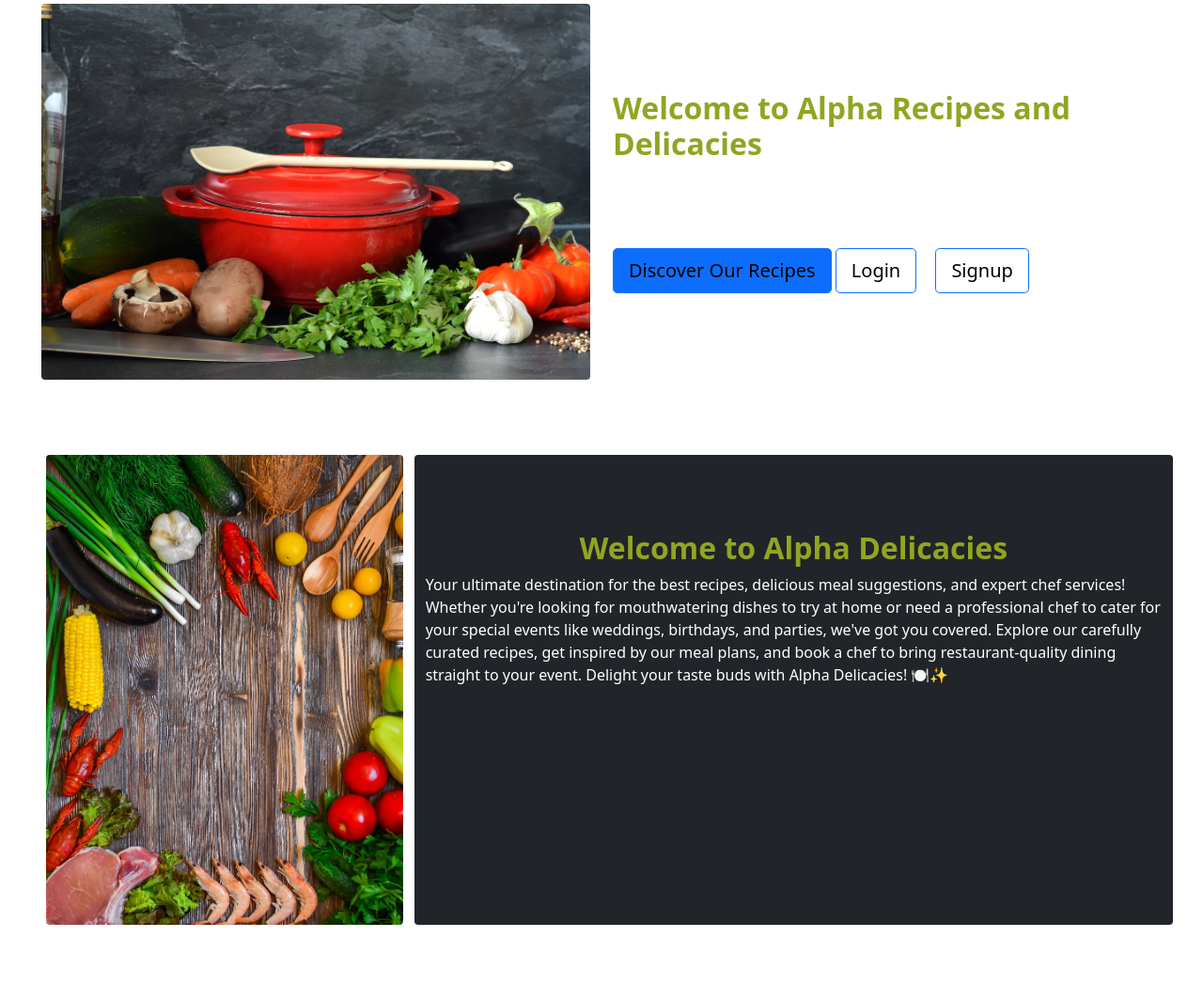
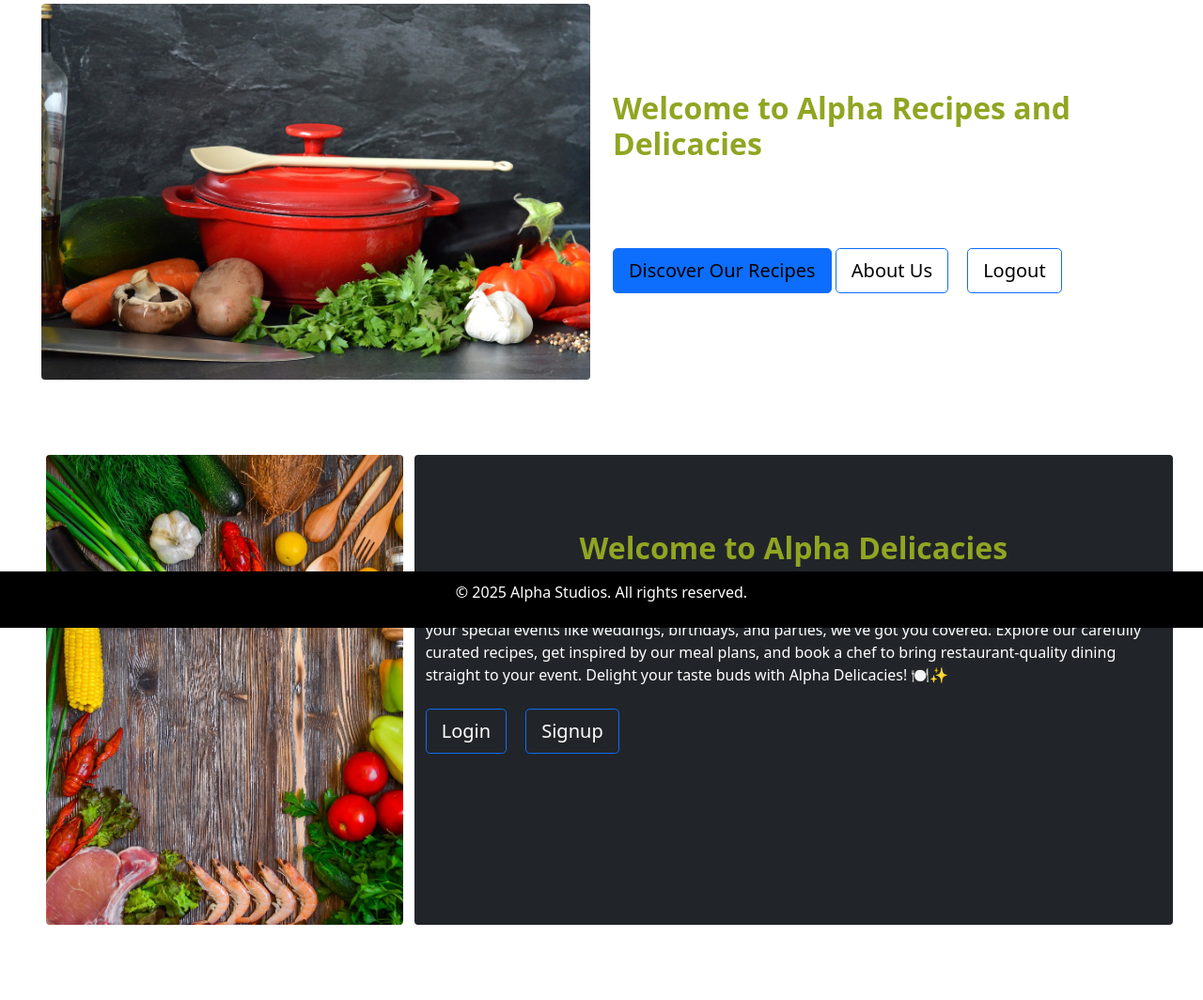
Before and after one commit to Ghalib92/Scola, a Django app: page / in a window 1280 px wide. Shown: the part 132-1196 px from the top of the page at 94% size. Before the commit the page ends 1116 px from the top, so only its background shows below. Run offline with Django 5.2, Linux system fonts and the light colour scheme.

Commit message:
Second commit

```diff
--- a/Recipes/my_meal/static/css/main.css
+++ b/Recipes/my_meal/static/css/main.css
@@ -213,33 +213,19 @@ h1 {
     background-color: #000;
     color: #fff;
     text-align: center;
+    position: absolute;
+
+    padding: 10px;
+    position: fixed;
 }
 
-.footer h5 {
-    font-weight: bold;
-}
-
-.footer-link {
-    color: #aaa;
-    text-decoration: none;
-    transition: color 0.3s;
-}
-
-.footer-link:hover {
-    color: #fff;
-}
-
-.footer-social {
-    font-size: 24px;
-    margin: 0 10px;
-    color: #aaa;
-    transition: color 0.3s;
-}
-
-.footer-social:hover {
-    color: #fff;
-}
+.registration{
+    position: absolute;
+    align-items: center;
+    justify-content: center
 
 
-
-/* Responsive Adjustments */
+}
+.home-div{
+    margin-bottom: 3rem;
+}
--- a/Recipes/my_meal/templates/base.html
+++ b/Recipes/my_meal/templates/base.html
@@ -60,8 +60,12 @@
             <p class="lead">Discover the best recipes, delicious meal suggestions, and expert chef services for your special events.</p>
             <div>
                 <a class="btn btn-primary btn-lg" href="#">Discover Our Recipes</a>
-                <a href="{% url 'login' %}" class="btn btn-outline-primary btn-lg">Login</a>
-                <a href="{% url 'signup' %}" class="btn btn-outline-primary btn-lg ms-3">Signup</a>
+
+
+                <a href="#" class="btn btn-outline-primary btn-lg">About Us</a>
+
+                <a href="{% url 'logout' %}" class="btn btn-outline-primary btn-lg ms-3">Logout</a>
+
 
             </div>
         </div>
@@ -94,6 +98,14 @@
 
 
 
+
+
+    <footer class="footer">
+        <div class="footer-text">
+            <p class="footer-text">&copy; 2025 Alpha Studios. All rights reserved.</p>
+
+        </div>
+    </footer>
     <script src="https://cdn.jsdelivr.net/npm/bootstrap@5.0.2/dist/js/bootstrap.bundle.min.js" integrity="sha384-MrcW6ZMFYlzcLA8Nl+NtUVF0sA7MsXsP1UyJoMp4YLEuNSfAP+JcXn/tWtIaxVXM" crossorigin="anonymous"></script>
 </body>
 </html>
--- a/Recipes/my_meal/templates/index.html
+++ b/Recipes/my_meal/templates/index.html
@@ -4,6 +4,9 @@
 
 <main>
 {% block content %}
+<div class="home-div">
+
+
 
 
 <div class="container-fluid mt-3">
@@ -22,13 +25,21 @@
                     for your special events like weddings, birthdays, and parties, we've got you covered. Explore our carefully
                     curated recipes, get inspired by our meal plans, and book a chef to bring restaurant-quality dining straight
                     to your event. Delight your taste buds with Alpha Delicacies! 🍽️✨
+
+                  <br><br>  <a href="{% url 'login' %}" class="btn btn-outline-primary btn-lg text-white">Login</a>
+                <a href="{% url 'signup' %}" class="btn btn-outline-primary btn-lg ms-3 text-white">Signup</a>
+
                 </p>
+
+
+
             </div>
         </div>
     </div>
 </div>
 
 
+    </div>
 
 
         <!-- Text Section -->
--- a/Recipes/my_meal/urls.py
+++ b/Recipes/my_meal/urls.py
@@ -5,4 +5,6 @@ urlpatterns = [
     path('', views.home, name='home'),
     path('login',views.login,name='login'),
     path('signup',views.signup,name='signup'),
+    path('logout', views.logout, name='logout'),
+    path('home',views.home_page,name='home_page')
 ]
--- a/Recipes/my_meal/views.py
+++ b/Recipes/my_meal/views.py
@@ -2,19 +2,34 @@ from django.shortcuts import render,redirect
 from django.template import loader
 from django.http import HttpResponse
 from django .contrib.auth.models import User, auth
+from django.contrib.auth import logout
+from django.contrib.auth.models import User
+from django.shortcuts import render, redirect
+from django.contrib import messages
+from django.contrib.auth.decorators import login_required
 
 # Create your views here.
 def home (request):
     template = loader.get_template('index.html')
     return HttpResponse(template.render())
-def login (request):
-    template = loader.get_template('login.html')
-    return HttpResponse(template.render())
+def login(request):
+    if request.method == 'POST':
+        username = request.POST['username']
+        password = request.POST['password']
+        user = auth.authenticate(username=username, password=password)
+
+        if user is not None:
+            auth.login(request, user)
+            messages.success(request, 'Login successful! Welcome back.')
+            return redirect('home_page')  # Redirect to homepage or dashboard
+        else:
+            messages.error(request, 'Invalid username or password!')
+            return redirect('login')
+
+    return render(request, 'login.html')
 
 
-from django.contrib.auth.models import User
-from django.shortcuts import render, redirect
-from django.contrib import messages
+
 
 def signup(request):
     if request.method == 'POST':
@@ -54,3 +69,10 @@ def signup(request):
         return redirect('login')  # Redirect to login page after successful signup
 
     return render(request, 'signup.html')  # Show signup form if request is not POST
+def logout(request):
+    auth.logout(request)
+    return redirect('login')
+
+@login_required(login_url='login')
+def home_page(request):
+    return render(request, 'home.html')  # Show home page with user information if logged in
```
Also changed, not shown: Recipes/Recipes/settings.py (+9 -0 lines), Recipes/my_meal/templates/home.html (added, +17 -0 lines), Recipes/my_meal/templates/login.html (+12 -4 lines), Recipes/my_meal/templates/signup.html (+7 -0 lines).
